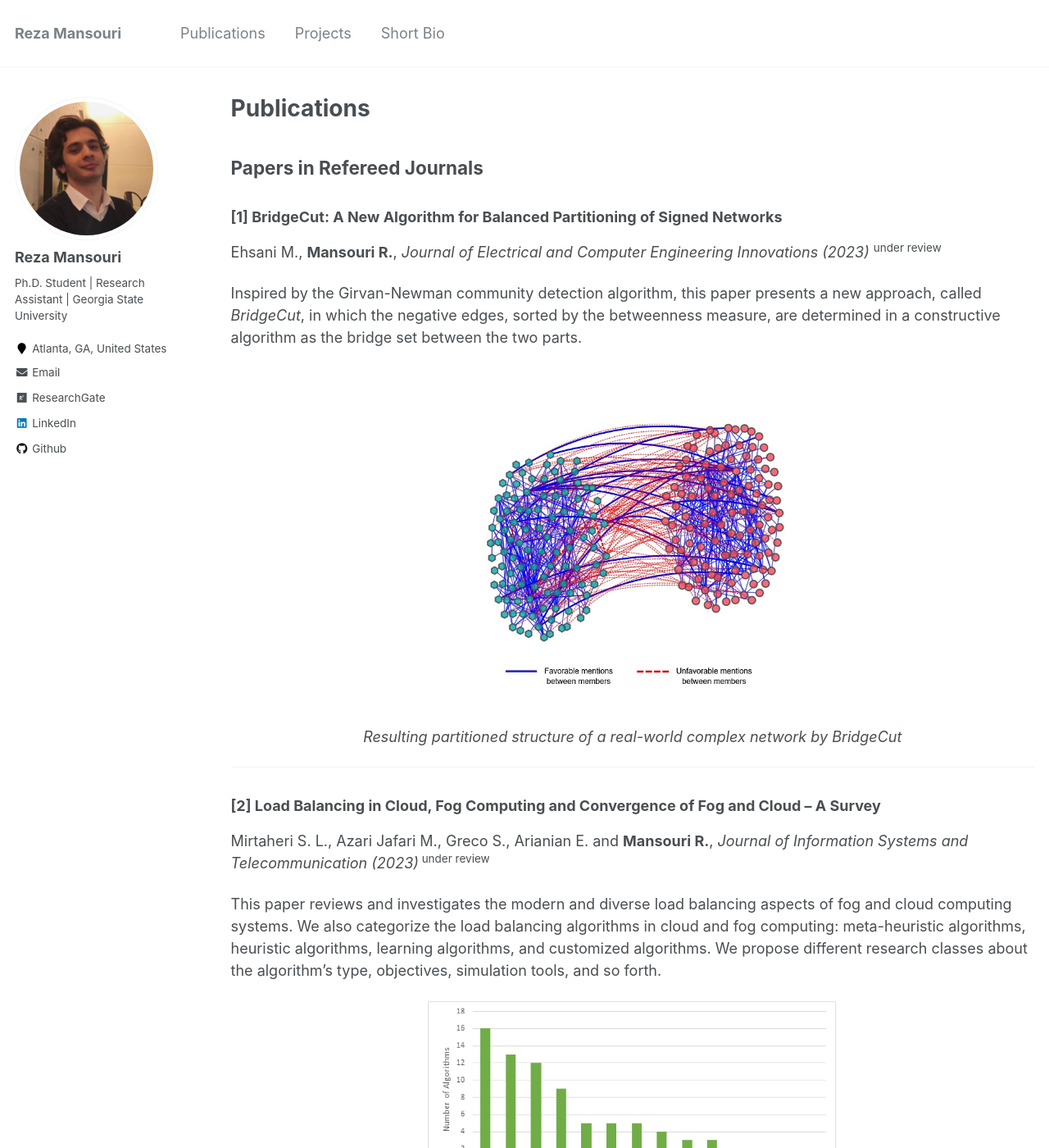
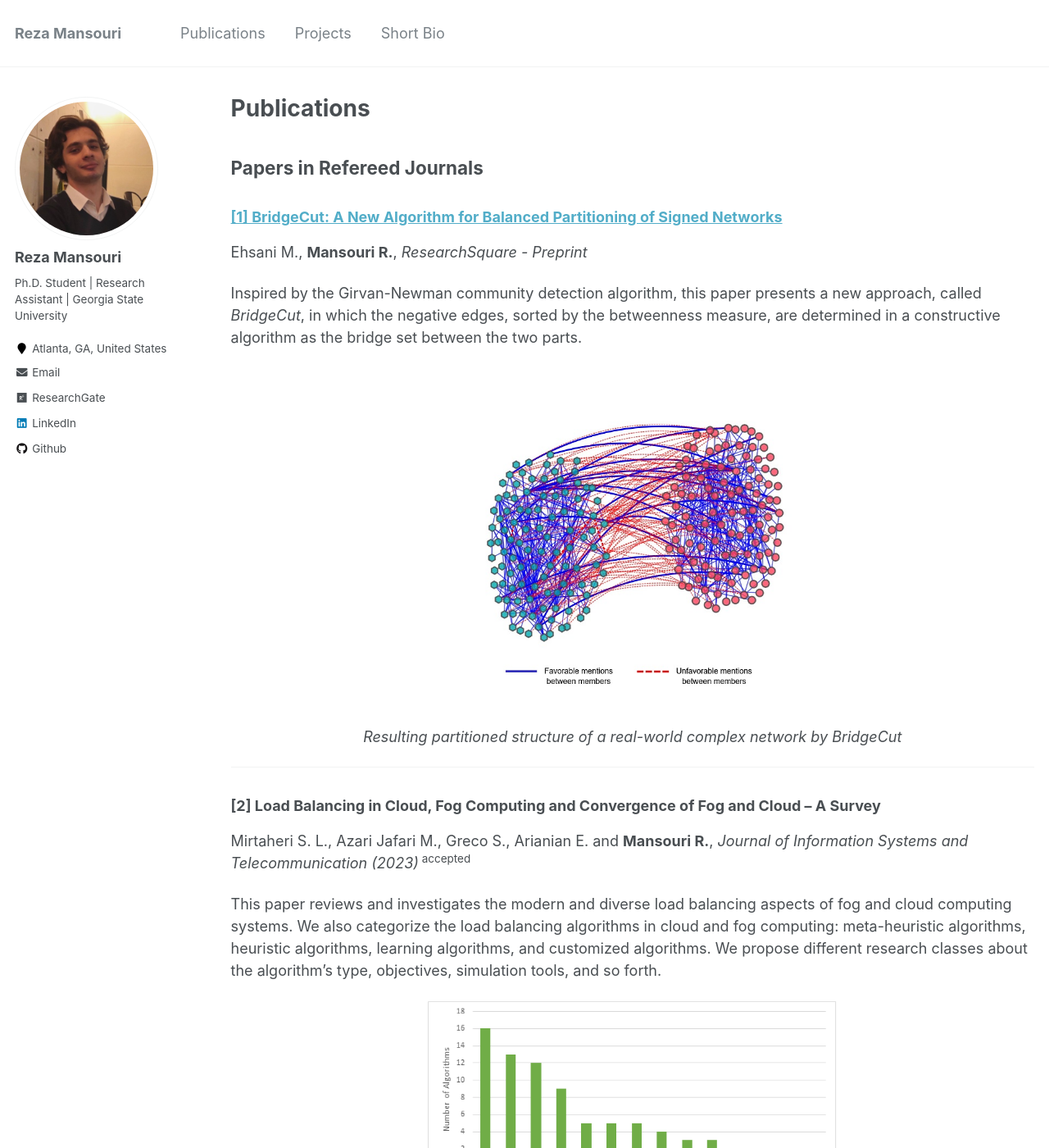
Before and after one commit to rezmansouri/rezmansouri.github.io, a Jekyll site: the page built from _pages/publications.md, in a window 1280 px wide and 1400 px high. Shown: the whole window at 82% size. Built offline with Jekyll 4.4.1, drawn with Linux system fonts in a browser that asks for light colours.

Commit message:
update pub

```diff
--- a/_pages/publications.md
+++ b/_pages/publications.md
@@ -6,8 +6,8 @@
 ---
 ## Papers in Refereed Journals
 
-### [1] BridgeCut: A New Algorithm for Balanced Partitioning of Signed Networks
-Ehsani M., **Mansouri R.**, *Journal of Electrical and Computer Engineering Innovations (2023)* <sup>under review</sup>
+### <a href="https://www.researchgate.net/publication/367082829_BridgeCut_A_New_Algorithm_for_Balanced_Partitioning_of_Signed_Networks" target="_blank">[1] BridgeCut: A New Algorithm for Balanced Partitioning of Signed Networks</a>
+Ehsani M., **Mansouri R.**, *ResearchSquare - Preprint*
 
  Inspired by the Girvan-Newman community detection algorithm, this paper presents a new approach, called _BridgeCut_, in which the negative edges, sorted by the betweenness measure, are determined in a constructive algorithm as the bridge set between the two parts.
 
@@ -21,7 +21,7 @@
 <hr/>
 
 ### [2] Load Balancing in Cloud, Fog Computing and Convergence of Fog and Cloud – A Survey
-Mirtaheri S. L., Azari Jafari M., Greco S., Arianian E. and **Mansouri R.**, *Journal of Information Systems and Telecommunication (2023)*<sup> under review</sup>
+Mirtaheri S. L., Azari Jafari M., Greco S., Arianian E. and **Mansouri R.**, *Journal of Information Systems and Telecommunication (2023)*<sup> accepted </sup>
 
 This paper reviews and investigates the modern and diverse load balancing aspects of fog and cloud computing systems. We also categorize the load balancing algorithms in cloud and fog computing: meta-heuristic algorithms, heuristic algorithms, learning algorithms, and customized algorithms. We propose different research classes about the algorithm's type, objectives, simulation tools, and so forth.
 
```
